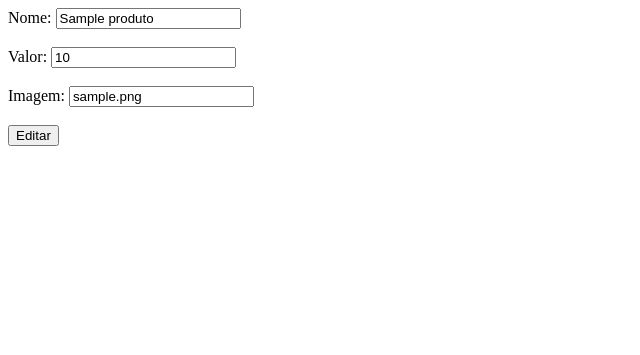
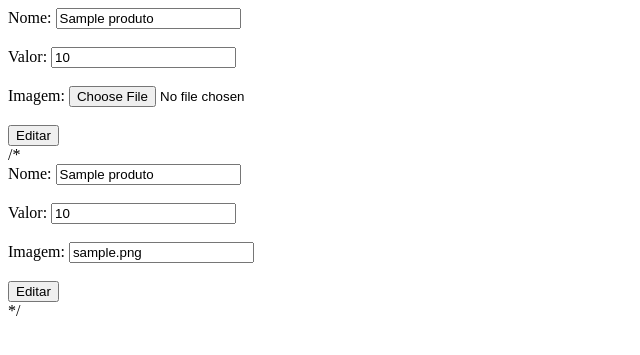
Before and after one commit to MichaelCostaOliveira/php, a PHP site: page /editar.php?id=1 in a window 1280 px wide. Shown: the top 355 px of the page, without its empty margins (0-640 px from the left). Run offline with PHP 8.4, Linux system fonts and the light colour scheme; the visitor is signed in with stand-in values (Sample User, id 1); tables that the repository leaves empty or names only in its code hold one stand-in row (values such as "Sample post").

Commit message:
Update editar.php

```diff
--- a/crud/editar.php
+++ b/crud/editar.php
@@ -1,4 +1,60 @@
+
+
 <?php
+session_start();
+    if(!$_SESSION['logado']/*=TRUE*/){
+        header('location: logar.php');
+    }
+	include_once("conexao.php");
+	extract($_GET);
+		$result_usuario = "SELECT * FROM produtos WHERE id = '$id'";
+		$resultado_usuario = mysqli_query($conn, $result_usuario);
+		$row_usuario = mysqli_fetch_assoc($resultado_usuario);
+?>
+<!DOCTYPE html>
+<html lang="pt-br">
+    <head>
+        <meta charset="utf-8">
+        <title>CRUD - Editar</title>
+    </head>
+    <body>
+        <form method="POST" action="update.php">
+
+            <label>Nome: </label>
+            <input type="text" name="nome" value="<?php echo $row_usuario['nome']; ?>"><br><br>
+
+            <label>Valor: </label>
+            <input type="text" name = "valor" value="<?php echo $row_usuario['valor']; ?>"><br><br>
+
+            <label>Imagem: </label>
+            <input type="file" name = "imagem" value="<?php echo $row_usuario['imagem']; ?>"><br><br>
+
+            <input type="hidden" name="id" value="<?=$row_usuario['id'];?>">
+
+            <input type="submit" value="Editar">
+        </form>
+    </body>
+</html>
+
+
+
+
+
+
+
+
+
+
+
+
+
+
+
+
+
+
+
+/*<?php
 session_start();
     if(!$_SESSION['logado']/*=TRUE*/){
         header('location: logar.php');
@@ -32,4 +88,4 @@ $row_usuario = mysqli_fetch_assoc($resultado_usuario);
             <input type="submit" value="Editar">
         </form>
     </body>
-</html>
+</html>*/
```
